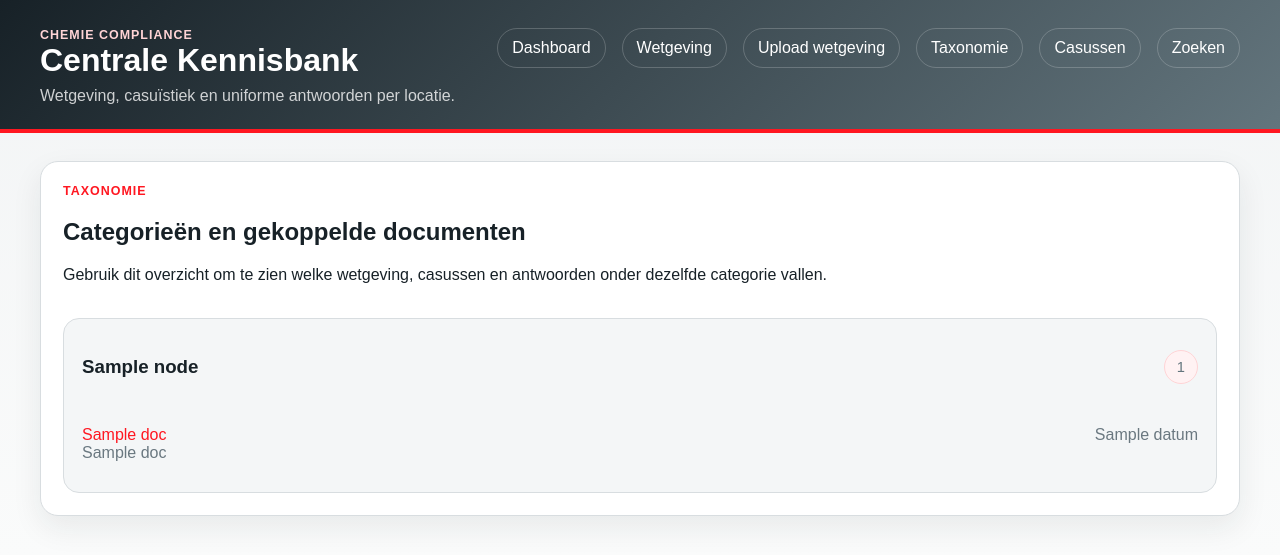
After one commit to Mobacc-AI-Team/stinoil-esg, a Flask app: template webapp/templates/taxonomie.html in a window 1280 px wide. The commit adds this page. Shown: the top 555 px of the page. Run offline with Flask 3, Linux system fonts and the light colour scheme; the template is opened without the code that fills it: most values are stand-ins (such as "Sample title", 1, 10 or a date in 2020); some libraries are stand-ins or nearby versions.

Commit message:
Add taxonomy overview page

```diff
--- a/public/style.css
+++ b/public/style.css
@@ -85,6 +85,20 @@ a:hover { text-decoration: underline; }
 .stats-grid, .two-col, .cards-grid {
   display: grid;
   gap: 18px;
+}
+.taxonomy-grid {
+  display: grid;
+  grid-template-columns: repeat(auto-fit, minmax(320px, 1fr));
+  gap: 18px;
+}
+.taxonomy-card {
+  border: 1px solid var(--line);
+  border-radius: 16px;
+  padding: 18px;
+  background: var(--surface-soft);
+}
+.compact-list li {
+  align-items: start;
 }
 .stats-grid { grid-template-columns: repeat(5, minmax(0, 1fr)); margin-bottom: 24px; }
 .two-col { grid-template-columns: repeat(2, minmax(0, 1fr)); margin-bottom: 24px; }
--- a/webapp/app.py
+++ b/webapp/app.py
@@ -208,6 +208,12 @@ def create_app() -> Flask:
             available_statuses=sorted(unique_values(load_documents(kb_root), "status")),
         )
 
+    @app.route("/taxonomie")
+    def taxonomie() -> str:
+        documents = load_documents(kb_root)
+        tree = build_taxonomy_tree(documents)
+        return render_template("taxonomie.html", taxonomy=tree)
+
     @app.route("/zoek")
     def zoek() -> str:
         filters = SearchFilters(
@@ -327,6 +333,25 @@ def top_tags(documents: Iterable[DocumentRecord]) -> list[tuple[str, int]]:
         for tag in doc.tags:
             tag_counts[tag] = tag_counts.get(tag, 0) + 1
     return sorted(tag_counts.items(), key=lambda item: (-item[1], item[0]))[:12]
+
+
+def build_taxonomy_tree(documents: Iterable[DocumentRecord]) -> list[dict[str, object]]:
+    category_map: dict[str, list[DocumentRecord]] = defaultdict(list)
+    for doc in documents:
+        for category in doc.categories:
+            category_map[category].append(doc)
+
+    taxonomy: list[dict[str, object]] = []
+    for category in sorted(category_map):
+        docs = sorted(category_map[category], key=lambda item: (item.section_label, item.title.casefold()))
+        taxonomy.append(
+            {
+                "name": category,
+                "count": len(docs),
+                "documents": docs,
+            }
+        )
+    return taxonomy
 
 
 def unique_values(documents: Iterable[DocumentRecord], field: str) -> set[str]:
--- a/webapp/templates/base.html
+++ b/webapp/templates/base.html
@@ -18,6 +18,7 @@
           <a href="{{ url_for('dashboard') }}">Dashboard</a>
           <a href="{{ url_for('wetgeving') }}">Wetgeving</a>
           <a href="{{ url_for('wetgeving_upload') }}">Upload wetgeving</a>
+          <a href="{{ url_for('taxonomie') }}">Taxonomie</a>
           <a href="{{ url_for('casussen') }}">Casussen</a>
           <a href="{{ url_for('zoek') }}">Zoeken</a>
         </nav>
--- /dev/null
+++ b/webapp/templates/taxonomie.html
@@ -0,0 +1,37 @@
+{% extends 'base.html' %}
+{% block title %}Taxonomie · Compliance Kennisbank{% endblock %}
+{% block content %}
+<section class="card">
+  <div class="card-head stacked">
+    <div>
+      <div class="eyebrow">Taxonomie</div>
+      <h2>Categorieën en gekoppelde documenten</h2>
+      <p>Gebruik dit overzicht om te zien welke wetgeving, casussen en antwoorden onder dezelfde categorie vallen.</p>
+    </div>
+  </div>
+
+  <div class="taxonomy-grid">
+    {% for node in taxonomy %}
+    <article class="taxonomy-card">
+      <div class="card-head">
+        <h3>{{ node.name }}</h3>
+        <span class="pill">{{ node.count }}</span>
+      </div>
+      <ul class="document-list compact-list">
+        {% for doc in node.documents %}
+        <li>
+          <div>
+            <a href="{{ url_for('document_detail', rel_path=doc.rel_path) }}">{{ doc.title }}</a>
+            <div class="case-meta">{{ doc.section_label }}</div>
+          </div>
+          <span>{{ doc.metadata.get('datum', '') }}</span>
+        </li>
+        {% endfor %}
+      </ul>
+    </article>
+    {% else %}
+    <p>Er zijn nog geen categorieën beschikbaar.</p>
+    {% endfor %}
+  </div>
+</section>
+{% endblock %}
```
Also changed, not shown: tests/test_webapp.py (+1 -0 lines), webapp/static/style.css (+14 -0 lines).
